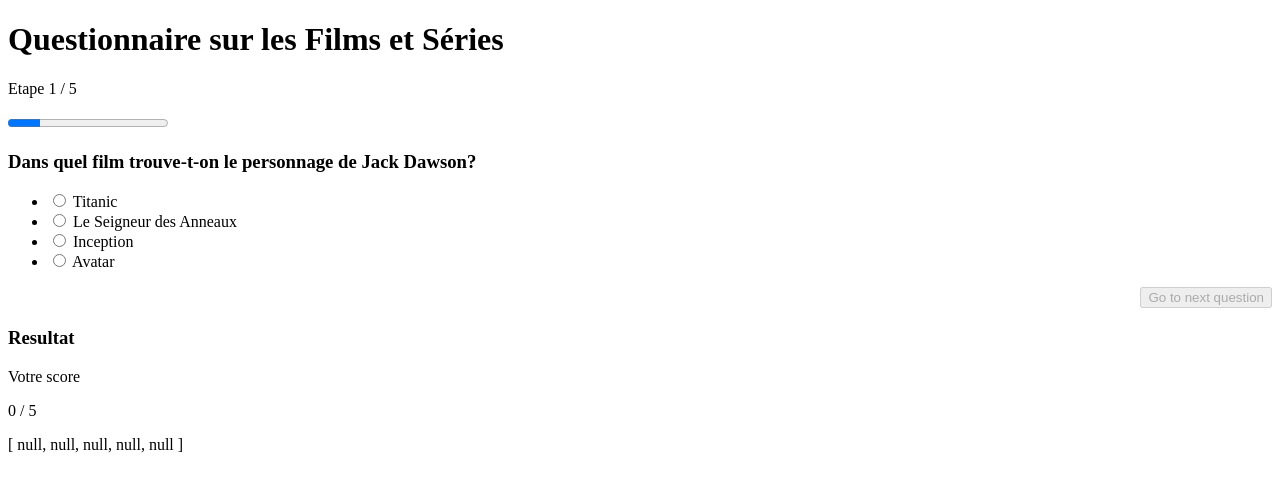
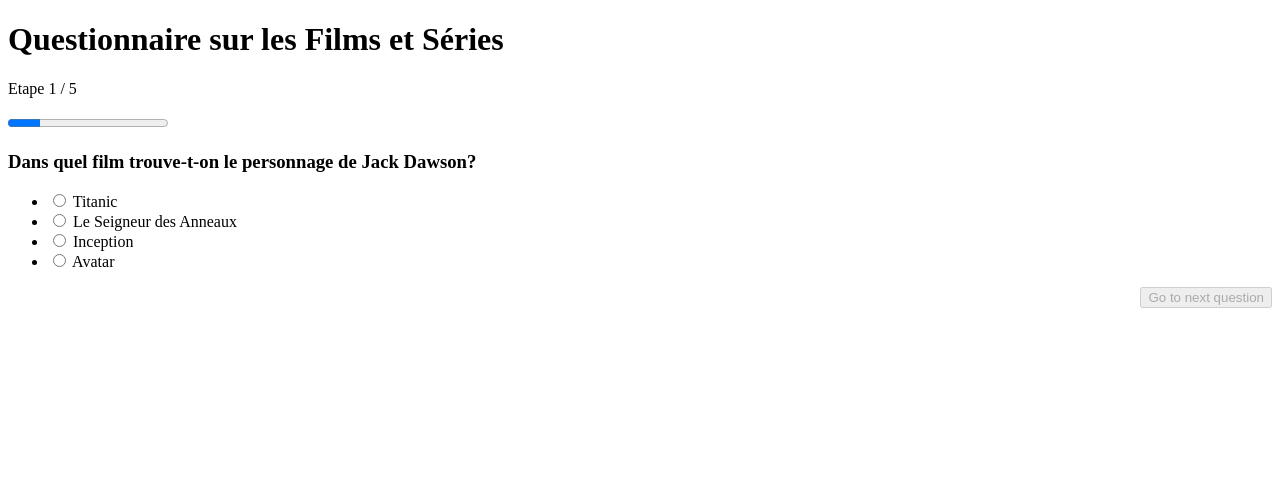
Before and after one commit to t0mspace/quiz, a Vue app: page / in a window 1280 px wide. Shown: the top 492 px of the page. Built offline with nearby package versions, Linux system fonts and the light colour scheme; the HTML template or start-up script is replaced by a standard one.

Commit message:
fix some bugs

```diff
--- a/src/components/Quiz.vue
+++ b/src/components/Quiz.vue
@@ -27,9 +27,8 @@
   <div class="container">
     <h1>{{ quiz.title }}</h1>
     <Progress :step="step" :max="quiz.questions.length - 1" />
-    <Question :question="question" :answers="answers" v-show="!quizzFinished" @answer="addAnswer" />
-    <Resultat :quiz="quiz" :answers="answers" :v-show="quizzFinished" />
-    {{ answers }}
+    <Question :question="question" :answers="answers" v-if="!quizzFinished" @answer="addAnswer" />
+    <Resultat :quiz="quiz" :answers="answers" v-if="quizzFinished" />
   </div>
 </template>
 
--- a/src/components/Resultat.vue
+++ b/src/components/Resultat.vue
@@ -9,10 +9,18 @@
 const results = computed(() => {
   return props.quiz.questions.reduce((sum, question, k) => {
     if (question.correct_answer === props.answers[k]) {
-      sum += 1
+      return sum += 1
     }
     return sum
   }, 0)
+})
+
+const comment = computed(() => {
+  console.log(results)
+  if (Number(results.value) >= Number(props.quiz.minimum_score)) {
+    return props.quiz.success_message
+  }
+  return props.quiz.failure_message
 })
 </script>
 
@@ -20,7 +28,8 @@
   <h3>Resultat</h3>
   <p>Votre score</p>
 
-  <p> {{ results }} / {{ props.quiz.questions.length }}</p>
+  <p>{{ results }} / {{ props.quiz.questions.length }}</p>
+  {{ comment }}
 </template>
 
 <style scoped></style>
```
